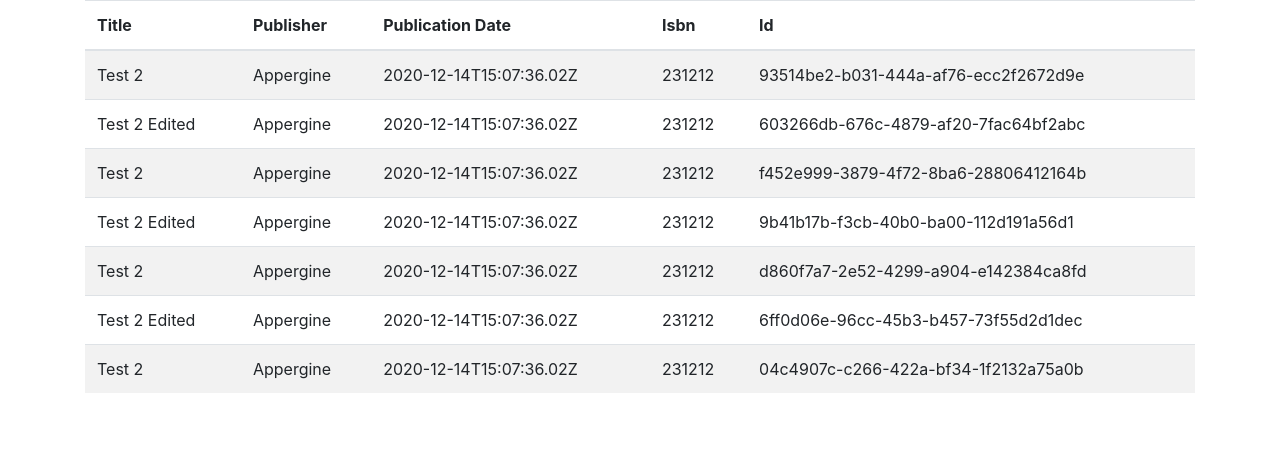
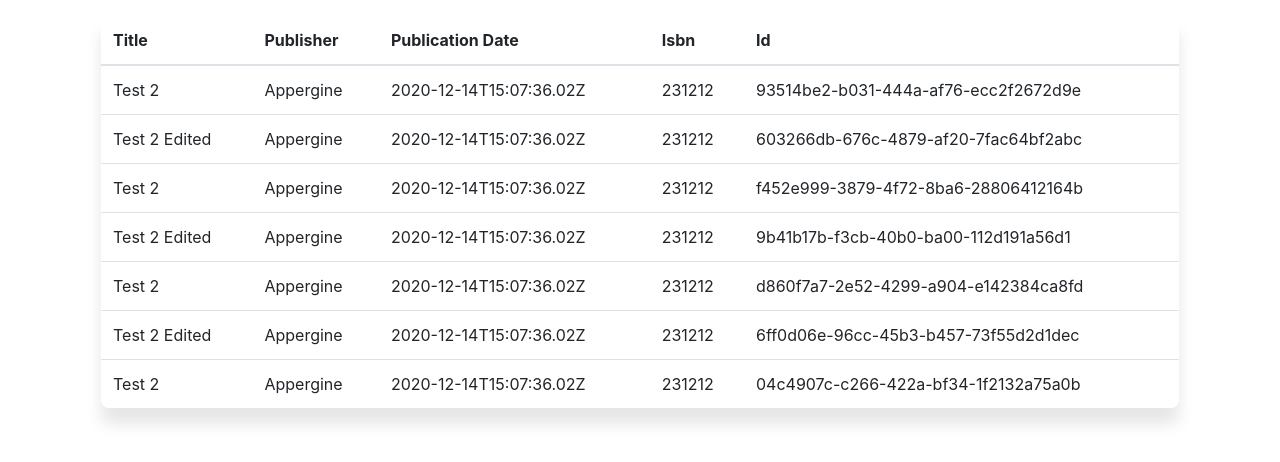
Before and after one commit to joshisadesigner/appergine-evaluation, a Vue app: page / in a window 1280 px wide. Shown: the top 462 px of the page. Built offline with nearby package versions, Linux system fonts and the light colour scheme.

Commit message:
Configure table styles

```diff
--- a/src/App.vue
+++ b/src/App.vue
@@ -2,7 +2,7 @@
   <b-container id="app">
     <b-row>
       <b-col>
-        <div class="table--continer">
+        <div class="a-table">
           <Table v-bind:records="records" />
         </div>
       </b-col>
--- a/src/components/Table.vue
+++ b/src/components/Table.vue
@@ -1,5 +1,5 @@
 <template>
-  <b-table striped hover :items="items" :fields="fields"></b-table>
+  <b-table hover :items="items" :fields="fields"></b-table>
 </template>
 
 <script>
--- a/src/styles/main.scss
+++ b/src/styles/main.scss
@@ -1 +1,9 @@
+// BOOTSTRAP
+@import "theme/bootstrap/bootstrap-custom";
 @import "theme/bootstrap/bootstrap-config";
+
+// MODULES
+@import "module/table";
+
+// OVERRIDES
+@import "theme/bootstrap/bootstrap-overrides";
--- /dev/null
+++ b/src/styles/module/table.scss
@@ -0,0 +1,33 @@
+.a-table {
+  margin: 1rem;
+  overflow: scroll;
+  border-radius: 0.5rem;
+  box-shadow: 0 1rem 1rem rgba(black, 0.1);
+
+  table {
+    margin-bottom: 0;
+  }
+
+  th {
+    border-top: none;
+  }
+
+  td,
+  th {
+    white-space: nowrap;
+  }
+
+  tr {
+    transition: all 0.256s ease-in-out;
+  }
+
+  tbody:hover tr {
+    opacity: 0.7;
+  }
+
+  tbody tr:hover {
+    opacity: 1;
+    background: #fbad4b;
+    color: #332411;
+  }
+}
--- /dev/null
+++ b/src/styles/theme/bootstrap/bootstrap-custom.scss
@@ -0,0 +1,5 @@
+// Tables
+//
+// Customizes the `.table` component with basic values, each used across all table variations.
+
+$table-hover-bg: #fafafa;
--- /dev/null
+++ b/src/styles/theme/bootstrap/bootstrap-overrides.scss
@@ -0,0 +1,3 @@
+.table-hover tbody tr:hover {
+  box-shadow: 0 0.375rem 0 rgba(black, 0.05);
+}
```
